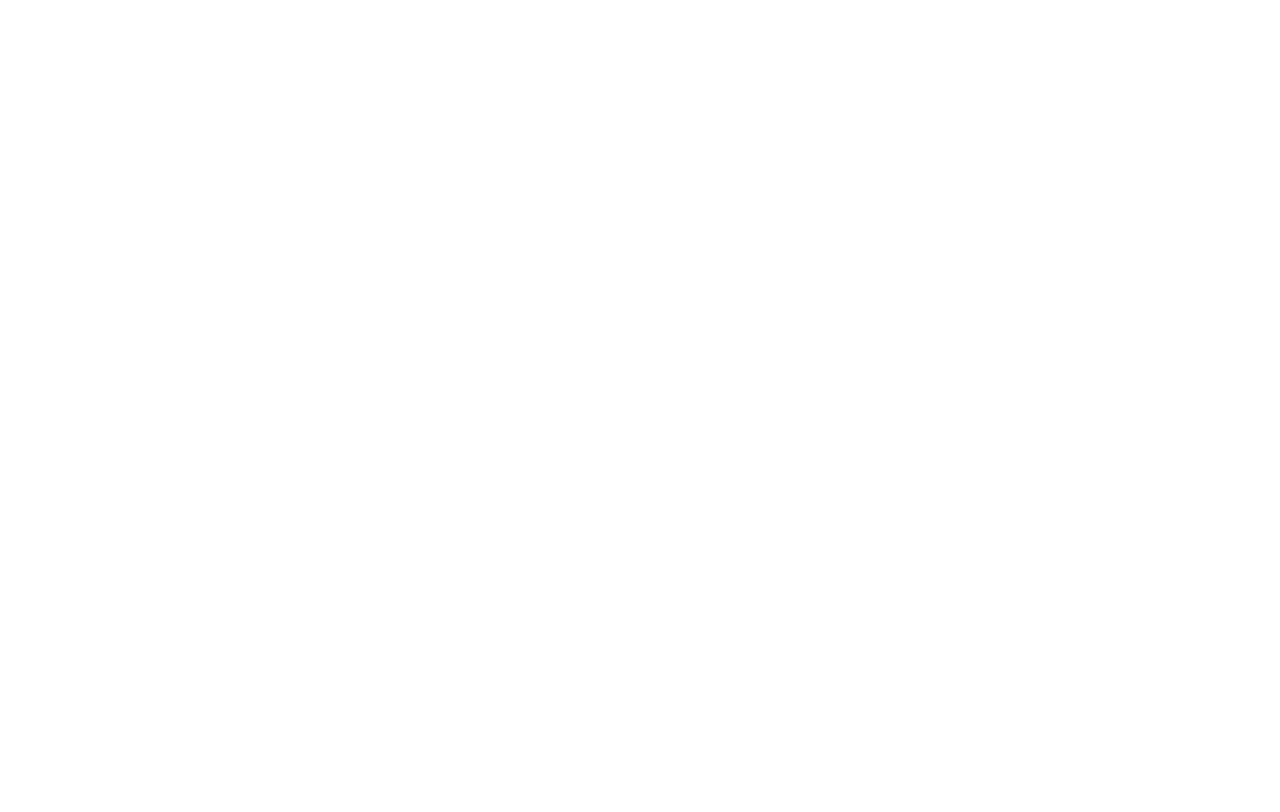
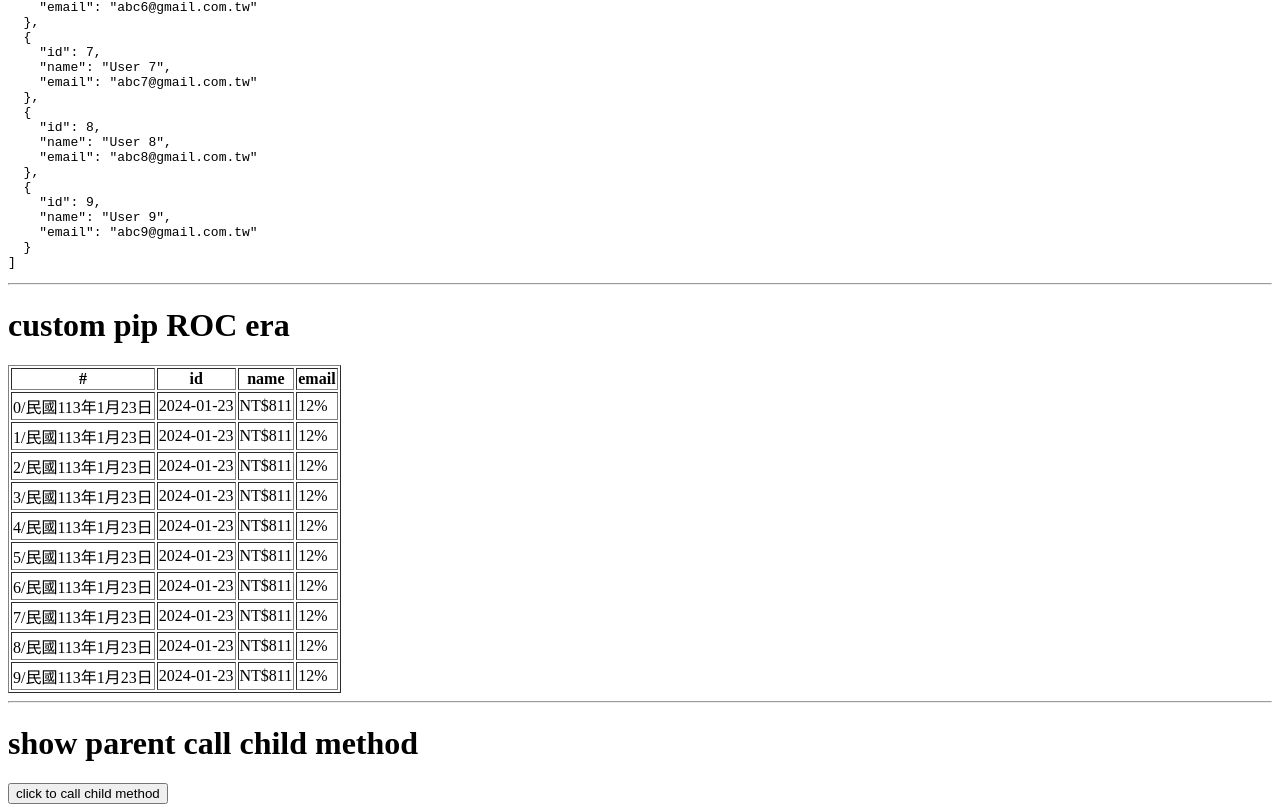
Before and after one commit to n1046728/angular_learn, an Angular app: page / in a window 1280 px wide. Shown: the part 2713-3525 px from the top of the page. Before the commit the page ends 2242 px from the top, so only its background shows below. Built offline with nearby package versions, Linux system fonts and the light colour scheme.

Commit message:
pip and custom pip

```diff
--- a/src/app/app.module.ts
+++ b/src/app/app.module.ts
@@ -3,11 +3,13 @@
 import { FormsModule } from '@angular/forms';
 import { AppComponent } from './app.component';
 import { HeaderComponent } from './header/header/header.component';
+import { TwdatePipe } from './twdate.pipe';
 
 @NgModule({
   declarations: [
     AppComponent,
-    HeaderComponent
+    HeaderComponent,
+    TwdatePipe
   ],
   imports: [
     BrowserModule,
--- a/src/app/header/header/header.component.html
+++ b/src/app/header/header/header.component.html
@@ -44,7 +44,7 @@
     [ngClass]="{'highlight2':i%2===1 }"
   >
     <td>
-      <span ngSwitch="{{i}}">
+      <span ngSwitch='{{i}}'>
         <p *ngSwitchCase="0">zero</p>
         <p *ngSwitchCase="1">ID=1</p>
         <p *ngSwitchDefault>{{i}}/{{user.id}}/{{user.name}}/{{user.email}}</p>
@@ -55,3 +55,23 @@
   </tr>
 </table>
 <hr>
+
+<h1>pip</h1>
+<pre>{{fakeUsers | json}}</pre>
+<hr>
+
+<h1>custom pip ROC era</h1>
+<table border="1">
+  <tr>
+    <th>#</th>
+    <th>id</th>
+    <th>name</th>
+    <th>email</th>
+  </tr>
+  <tr *ngFor="let item of fakeUsers; let i=index">
+    <td>{{i}}/{{today | twdate}}</td>
+    <td>{{today | date:'yyyy-MM-dd'}}</td>
+    <td>{{811 | currency:'TWD':'symbol':'1.0-0' }}</td>
+    <td>{{0.123 | percent}}</td>
+  </tr>
+</table>
--- a/src/app/header/header/header.component.ts
+++ b/src/app/header/header/header.component.ts
@@ -12,6 +12,7 @@
   @Output() update = new EventEmitter<string>();
   prefix='';
   fontSize=20;
+  today=new Date();
 
   fakeUsers:User[]=getFakeUserData();
 
--- /dev/null
+++ b/src/app/twdate.pipe.ts
@@ -0,0 +1,15 @@
+import { Pipe, PipeTransform } from '@angular/core';
+
+@Pipe({
+  name: 'twdate'
+})
+export class TwdatePipe implements PipeTransform {
+
+  transform(date:Date): string {
+    const year = date.getFullYear() -1911;
+    const month = date.getMonth()+1;
+    const day = date.getDate();
+    return `民國${year}年${month}月${day}日`;
+  }
+
+}
```
Also changed, not shown: 1 other file (tests, documents, lock files or other folders).
